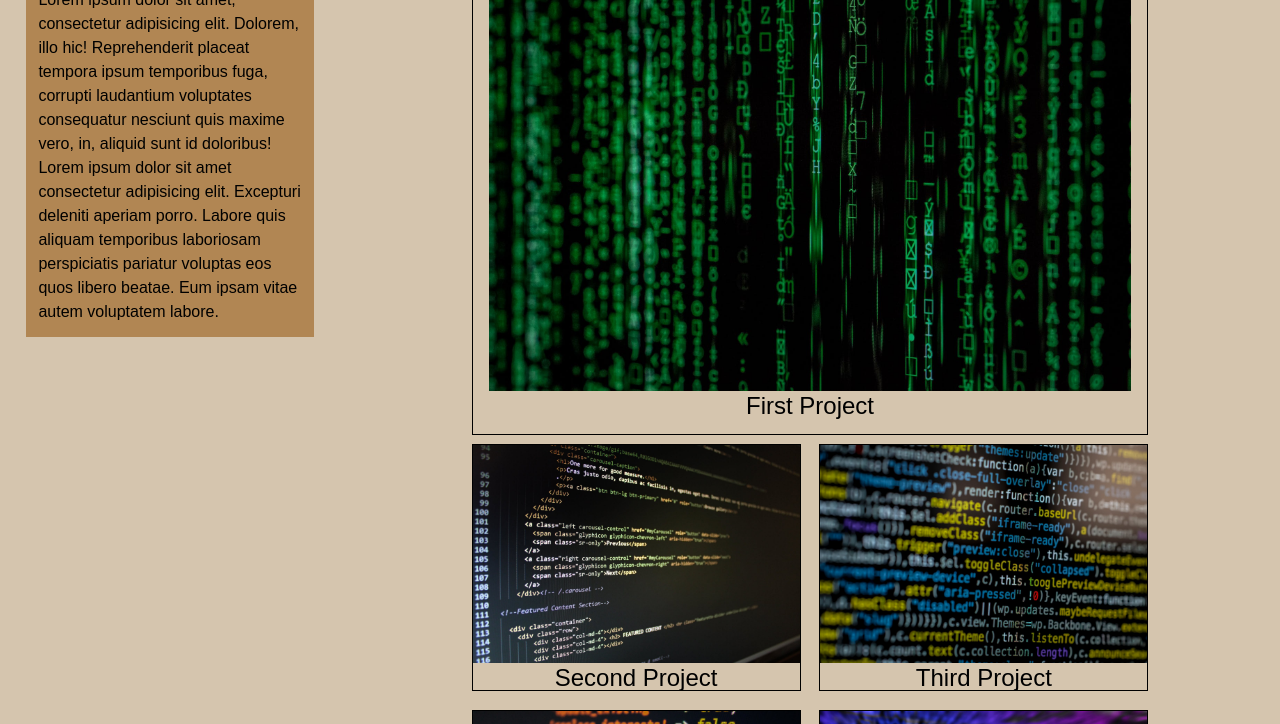
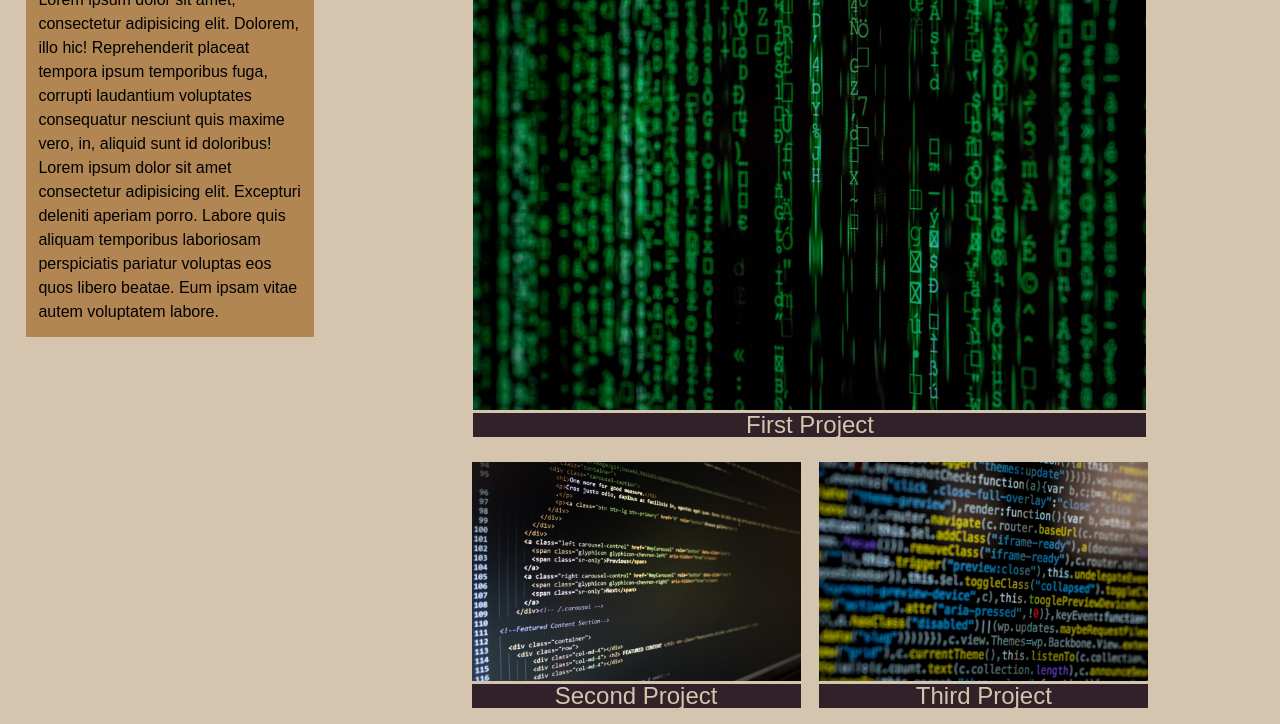
Before and after one commit to skerans/My-Portfolio, a plain HTML site: page index.html in a window 1280 px wide. Shown: the part 198-922 px from the top of the page. Drawn offline with Linux system fonts and the light colour scheme.

Commit message:
adjusted project borders

```diff
--- a/assets/css/style.css
+++ b/assets/css/style.css
@@ -107,7 +107,6 @@ aside {
   flex: 1 0 100%;
   padding: 1em;
   margin: 1% 1%;
-  border: 1px solid black;
   text-align: center;
   justify-content: center;
 }
@@ -115,7 +114,6 @@ aside {
 .project-first {
   flex: 1 0 100%;
   padding: 1em;
-  border: 1px solid black;
   text-align: center;
   justify-content: center;
   flex-wrap: wrap;
@@ -123,6 +121,8 @@ aside {
 
 figcaption {
   font-size: 150%;
+  background-color: var(--color-five);
+  color: var(--color-one);
 }
 
 footer {
@@ -155,7 +155,7 @@ footer {
 
 /*Make the main project larger than the others*/
   .project-first {
-    flex: 0 0 72%;
+    flex: 0 0 75%;
     width: 72%;
     flex-wrap: wrap;
   }
```
